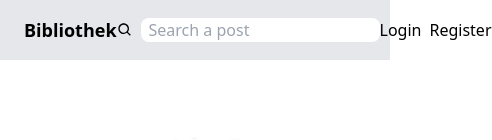
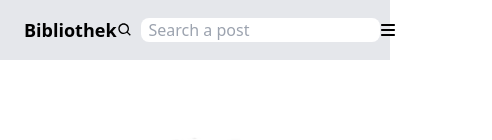
Before and after one commit to alisawiali/Biblothek-Spandau, a React (Vite) app in the folder frontend/: page / in a window 390 px wide. Shown: the top 140 px of the page, 492 px wide, since content can reach past the window. Built offline with nearby package versions, Linux system fonts and the light colour scheme.

Commit message:
navbar habe ich wirte und login im hidden erstellen beim responsev und min-width: 768px wird das icons FaBars aus dem react icons erscheinen

```diff
--- a/frontend/src/compoents/navbar/Navbar.jsx
+++ b/frontend/src/compoents/navbar/Navbar.jsx
@@ -3,6 +3,7 @@ import { NavLink } from "react-router-dom";
 
 // Import icons aus dem react icons
 import { BiSearch } from "react-icons/bi";
+import { FaBars } from "react-icons/fa6";
 
 const Navbar = () => {
   const user = false;
@@ -21,7 +22,7 @@ const Navbar = () => {
           placeholder="Search a post"
         />
       </div>
-      <div className="flex items-center justify-center space-x-2 md:space-x-4 ">
+      <div className="hidden md:flex items-center justify-center space-x-2 md:space-x-4 ">
         {/*  wenn den User angemeldet ist dann geht zum write sits */}
         {user ? (
           <h3>
@@ -40,6 +41,11 @@ const Navbar = () => {
           </h3>
         )}
       </div>
+      <div className="md:hidden">
+        <p>
+          <FaBars />
+        </p>
+      </div>
     </div>
   );
 };
```
